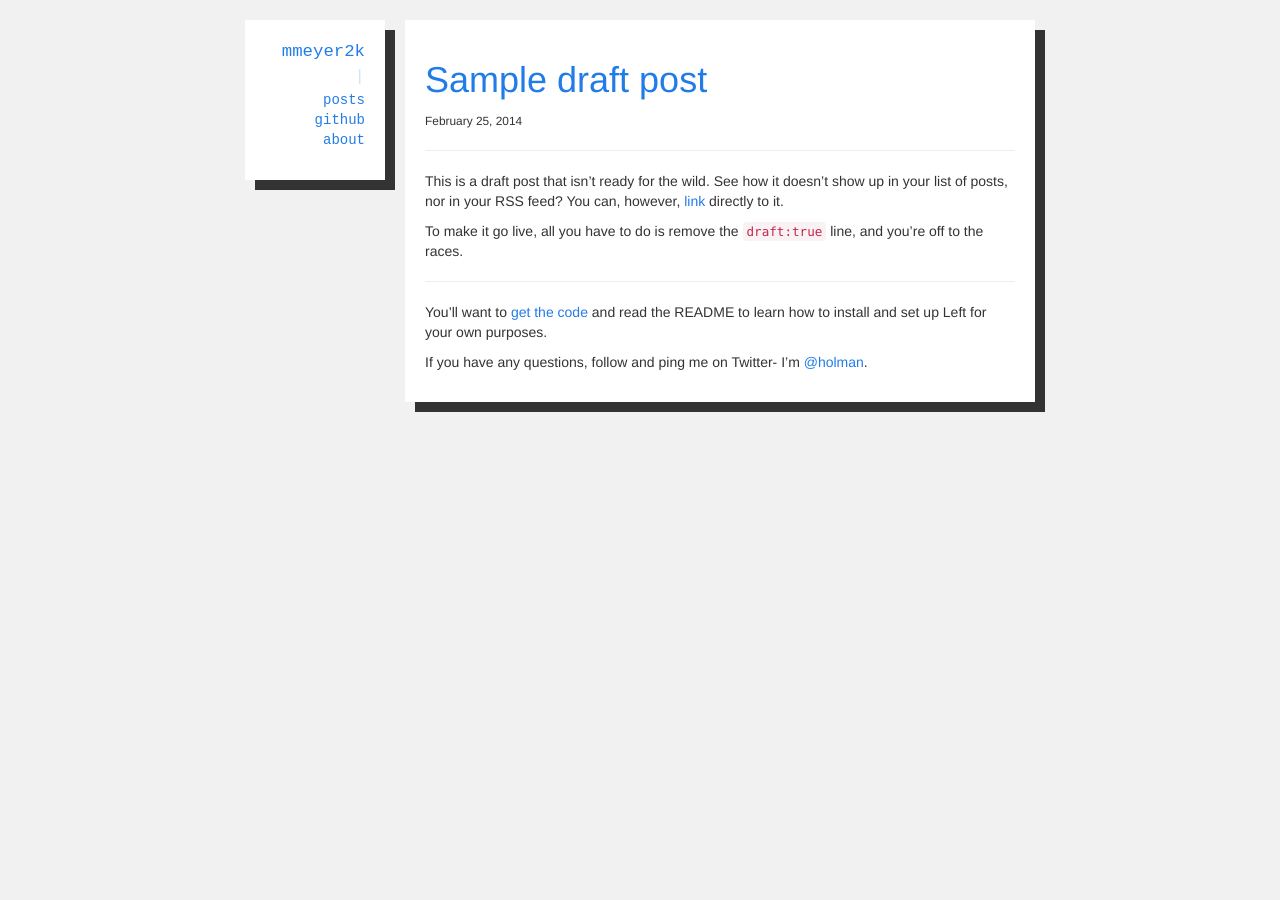
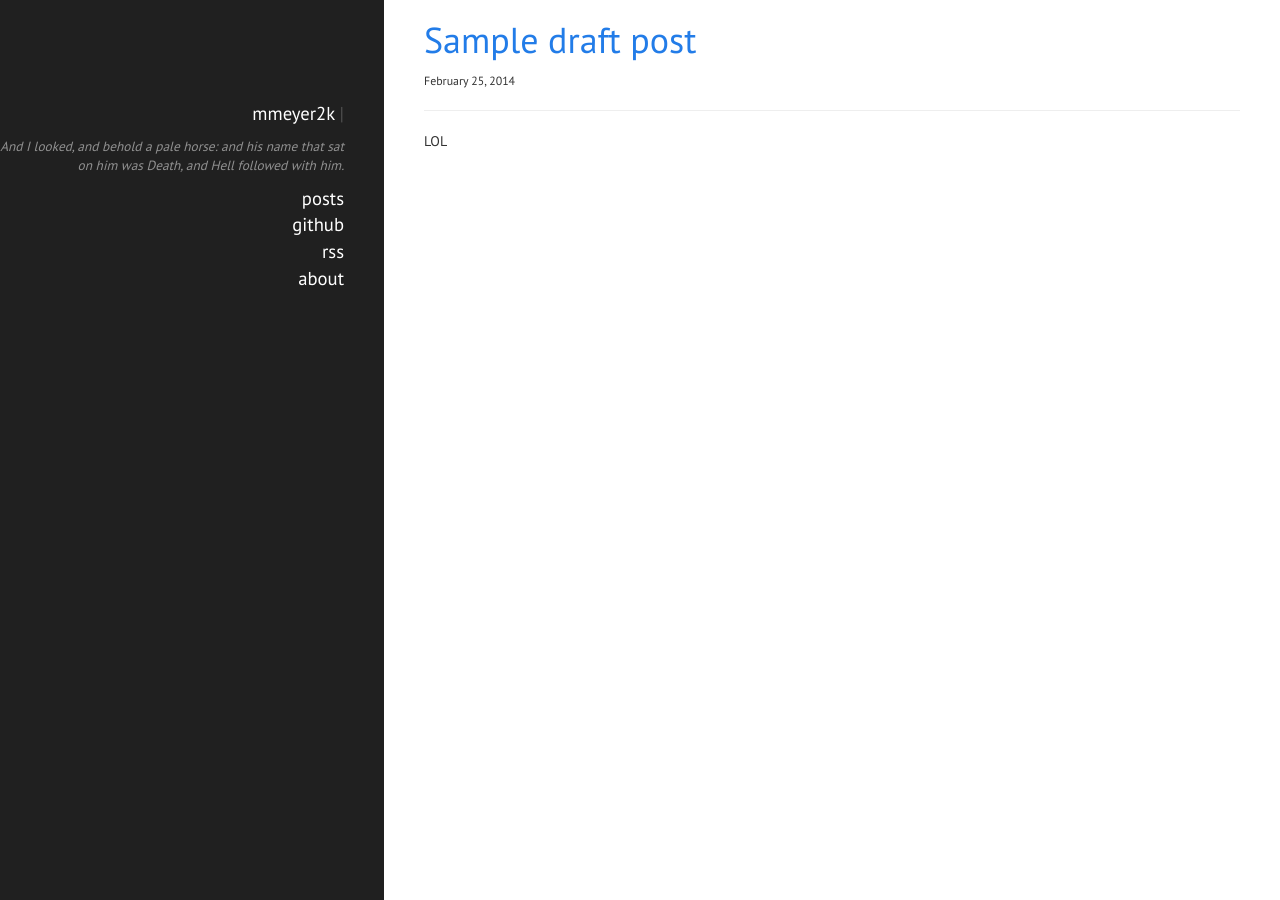
Before and after one commit to mmeyer2k/mmeyer2k.github.io, a Jekyll site: the page built from _posts/2014-02-25-draft.md, in a window 1280 px wide. Built offline with Jekyll 4.4.1, drawn with Linux system fonts in a browser that asks for light colours.

Commit message:
no message

```diff
--- a/_config.yml
+++ b/_config.yml
@@ -5,5 +5,5 @@ gems:
 
 name: mmeyer2k
 url: http://mmeyer2k.github.io
-description: A blog about programming.
+description: "And I looked, and behold a pale horse: and his name that sat on him was Death, and Hell followed with him."
 highlighter: rouge
--- a/_includes/sidebar.html
+++ b/_includes/sidebar.html
@@ -1,16 +1,15 @@
-<div class="card">
-
 <a id="blogname" href="/">
     <span>mmeyer2k</span>
     <span class="blinking-cursor">|</span>
 </a>
 
-    <a href="/atom.xml"><i class="fa fa-rss"></i></a>
+<p>
+    {{ site.description }}
+</p>
 
 <ul>
     <li><a href="/">posts</a></li>
     <li><a href="https://github.com/mmeyer2k" target="_blank">github</a></li>
+    <li><a href="/atom.xml" target="_blank">rss</a></li>
     <li><a href="/about.html">about</a></li>
 </ul>
-
-</div>
--- a/_layouts/layout.html
+++ b/_layouts/layout.html
@@ -14,22 +14,12 @@
     {% include head.html %}
     <body>
 
-        <div id="landing-strip">
-            <div class="row">
-                <div class="leftcolumn">
-                    {% include sidebar.html %}
-                </div>
-
-                <div class="rightcolumn">
-                    {{ content }}
-                </div>
-            </div>
+        <div class="leftcolumn">
+            {% include sidebar.html %}
         </div>
 
-        <!--
-        <div class="footer">
-            <h2>Footer</h2>
+        <div class="rightcolumn">
+            {{ content }}
         </div>
-        -->
     </body>
 </html>
--- a/_layouts/post.html
+++ b/_layouts/post.html
@@ -1,8 +1,6 @@
 ---
 layout: layout
 ---
-
-<div class="card">
 {% if page.img-title %}
 <div class="col-md-12">
     <img src="/images/redis-logo-wide.png" alt="" class="img-responsive"/>
@@ -15,9 +13,11 @@ layout: layout
 
 <small>
     {{ page.date | date: "%B %e, %Y" }}
+    {% for tag in page.tags %}
+    <a href="/tag/{{ tag }}">{{ tag }}</a>
+    {% endfor %}
 </small>
 
 <hr>
 
 {{ content }}
-</div>
--- a/_posts/2014-02-25-draft.md
+++ b/_posts/2014-02-25-draft.md
@@ -5,19 +5,4 @@ category: posts
 draft: true
 ---
 
-This is a draft post that isn't ready for the wild. See how it doesn't show up in your list of posts, nor in your RSS feed? You can, however, [link](/posts/draft/) directly to it.
-
-To make it go live, all you have to do is remove the `draft:true` line, and you're off to the races.
-
----
-
-You'll want to [get the code][left] and read the README to learn how to
-install and set up Left for your own purposes.
-
-If you have any questions, follow and ping me on Twitter- I'm
-[@holman][twitter].
-
-[jekyll]: https://github.com/mojombo/jekyll
-[zh]: http://zachholman.com
-[left]: https://github.com/holman/left#readme
-[twitter]: https://twitter.com/holman
+LOL
--- a/css/base.scss
+++ b/css/base.scss
@@ -3,27 +3,52 @@
 ---
 
 @charset "UTF-8";
+@import url('https://fonts.googleapis.com/css?family=Lato|PT+Sans');
+
+$sidebar-width-full: 384px;
+$sidebar-height-collapsed: 50px;
+
 * {
   box-sizing: border-box;
 }
 
-#landing-strip {
-  margin-left: auto;
-  margin-right: auto;
-  max-width: 760px;
+body {
+  font-family: 'PT Sans', 'Lato', sans-serif;
+  -webkit-font-smoothing: antialiased;
 }
 
-#blogname {
-  font-size: 13pt;
-  text-decoration: none;
+h1, h2, h3, h4, h5, h6, p, table, img, a, ul {
+  font-family: 'PT Sans', 'Lato', sans-serif;
 }
 
-/* Add a gray background color with some padding */
-body {
-  font-family: Helvetica;
-  min-width: 360px;
-  background-color: #f1f1f1;
-  -webkit-font-smoothing: antialiased;
+.leftcolumn {
+  height: 100%;
+  width: $sidebar-width-full;
+  position: fixed;
+  font-size: 14pt;
+  z-index: 1;
+  top: 0;
+  left: 0;
+  background-color: #202020;
+  overflow-x: hidden;
+  padding-top: 100px;
+  padding-right: 40px;
+  text-align: right;
+  a {
+    color: white;
+  }
+  p {
+    color: white;
+    opacity: .5;
+    font-size: 10pt;
+    padding-top: 10px;
+    font-style: italic;
+  }
+}
+
+.rightcolumn {
+  margin-left: $sidebar-width-full; /* Same as the width of the sidenav */
+  padding: 0px 40px;
 }
 
 a {
@@ -32,41 +57,6 @@ a {
 
 a:hover {
   text-decoration: none;
-}
-
-.leftcolumn {
-  font-family: monospace;
-  float: left;
-  width: 140px;
-  padding: 0;
-  text-align: right;
-}
-
-.rightcolumn {
-  float: left;
-  padding-left: 20px;
-  width: 650px;
-}
-
-.card {
-  background-color: white;
-  padding: 20px;
-  margin-top: 20px;
-  box-shadow: 10px 10px 0px;
-}
-
-/* Clear floats after the columns */
-.row:after {
-  content: "";
-  display: table;
-  clear: both;
-}
-
-.footer {
-  padding: 20px;
-  text-align: center;
-  background: #ddd;
-  margin-top: 20px;
 }
 
 ul {
@@ -88,15 +78,25 @@ ul {
     width: 100%;
     padding: 0;
   }
-  .card {
-    box-shadow: none;
+  .rightcolumn {
+    margin-top: $sidebar-height-collapsed;
+    margin-left: 0;
   }
   .leftcolumn {
+    padding: 12px 20px 0px 20px;
+    height: $sidebar-height-collapsed;
     text-align: left;
+    font-size: 18px;
+    p {
+      display: none;
+    }
     ul {
       float: right;
       li {
         display: inline;
+        a {
+          margin-left: 5px;
+        }
       }
     }
   }
```
Lines whose indentation alone changed are shown as unchanged.
